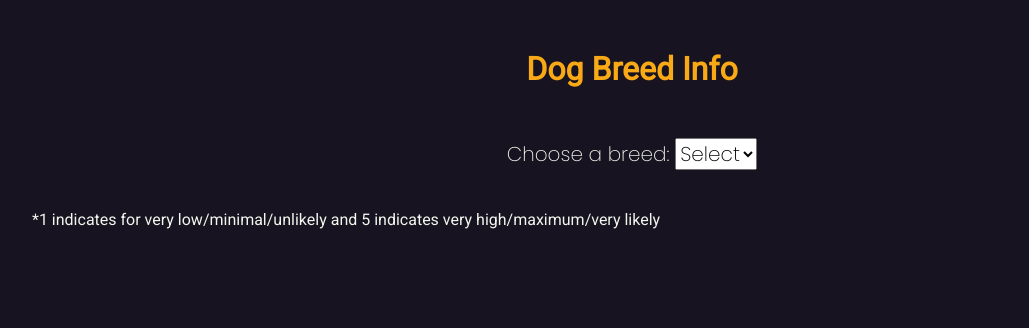
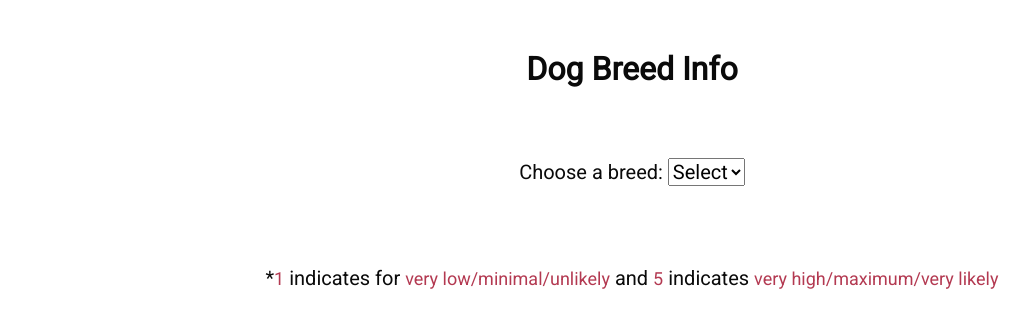
Before and after one commit to jvillad/the-dog-app, a plain HTML site: page index.html in a window 1280 px wide. Shown: the whole page, without its empty margins (8-1037 px from the left). Drawn offline with Linux system fonts and the light colour scheme; no server answers.

Commit message:
update styling for better view

```diff
--- a/style.css
+++ b/style.css
@@ -7,7 +7,7 @@
     --maroon: #B33951;
     --red: #EB5160;
     --grey: #5b5a5d;
-    --green: #00FF00;
+    --white: #ffffff;
     --font-size: 1.3rem;
     --space: 'Space Mono', monospace;
     --roboto: 'Roboto', sans-serif;
@@ -29,9 +29,15 @@ html {
 }
 
 body {
-    background-color: var(--secondblack);
-    color: var(--cream);
+    background-color: var(--white);
+    color: var(--black);
     font-family: var(--roboto);
+}
+
+.highlight {
+    color: var(--maroon);
+    font-weight: 400;
+    font-size: 18px;
 }
 
 .page-container {
@@ -39,33 +45,41 @@ body {
     padding-top: 50px;
     margin: 0 auto;
     max-width: 1200px;
+    text-align: center;
+    padding-bottom: 50px;
 
 }
 
+.note p {
+    padding-top: 40px;
+    font-size: 20px;
+}
+
 .page-container h1 {
-
+    font-family: var(--roboto);
+    padding-bottom: 30px;
     text-align: center;
-    font-family: var(--roboto);
-    padding-bottom: 50px;
-    color: var(--yellow);
 }
 
 .selection {
     text-align: center;
     padding-bottom: 40px;
+    padding-top: 40px;
 }
+
 
 select, label {
     font-size: 20px;
-    font-family: var(--poppins);
+    font-family: var(--roboto);
 }
 
 img {
+
     border-radius: 15px;
-    height: 410px;
+    height: 465px;
     width: 600px;
     margin: 0 auto;
-    max-width: 100%;
+    min-width: 100%;
     max-height: 100%;
 }
 
@@ -82,9 +96,18 @@ span.breed-name {
 
 
 .breed-details ul {
+    font-size: 20px;
     list-style-type: none;
-    text-align: center;
+    /* text-align: center; */
+    display: block;
+    columns: 2;
+
 }
+
+.breed-details ul li {
+    padding-top: 15px;
+}
+
 
 @media (max-width: 768px) {
     .dog-details {
@@ -92,11 +115,11 @@ span.breed-name {
         gap: 20px;
     }
     img {
+        width: 365px;
         padding-bottom: 100px;
         display: block;
         margin-left: auto;
         margin-right: auto;
-        width: 50%;
     }
 
     .page-container h1 {
@@ -107,6 +130,5 @@ span.breed-name {
 }
 
 .breed-info {
-    font-size: 16px;
     color: var(--red);
 }
```
